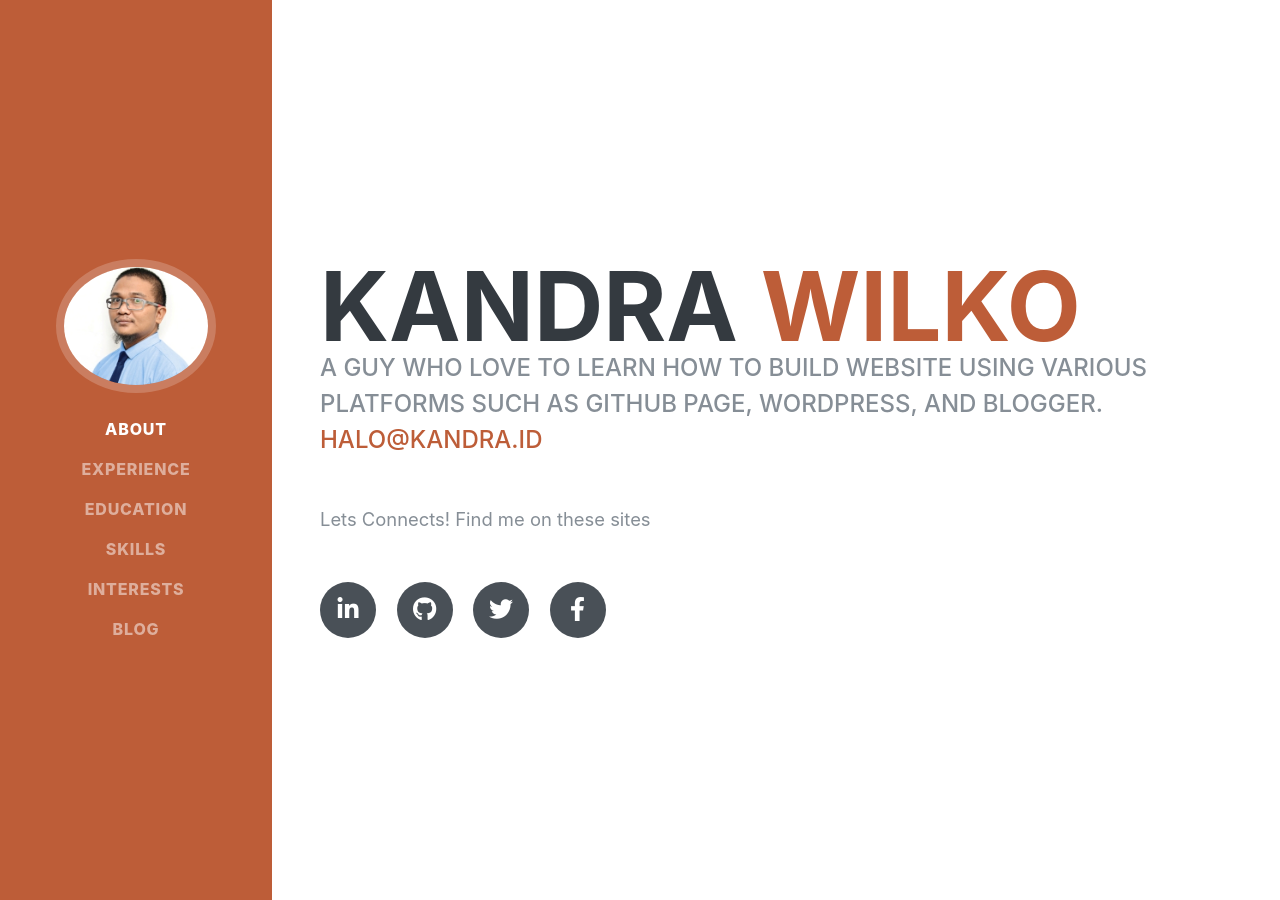
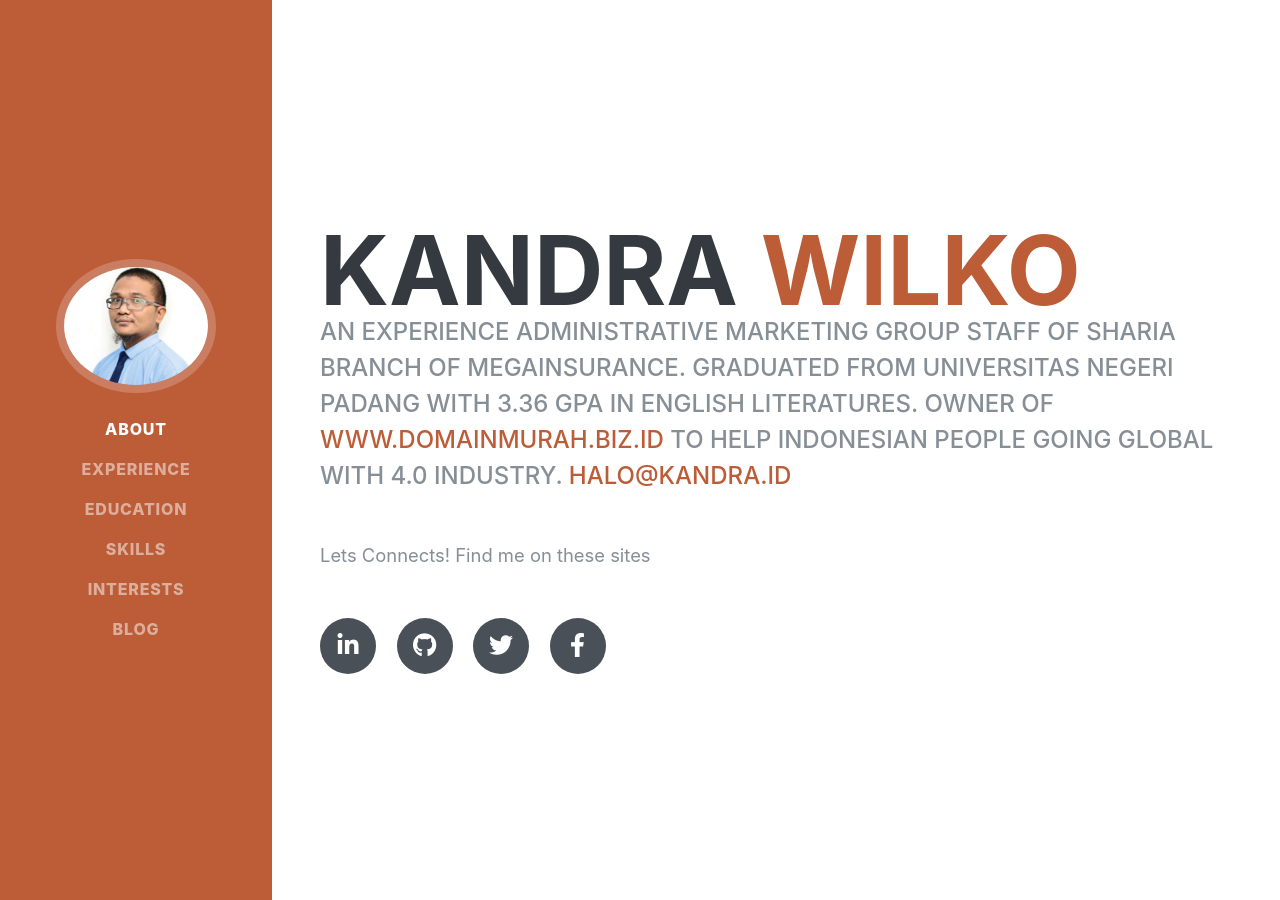
Before and after one commit to kandra-id/kandra-id.github-io, a Jekyll site: the page built from index.html, in a window 1280 px wide and 900 px high. Built offline with Jekyll 4.4.1, drawn with Linux system fonts in a browser that asks for light colours; some web fonts are replaced.

Commit message:
Update default.html

```diff
--- a/_layouts/default.html
+++ b/_layouts/default.html
@@ -12,7 +12,7 @@
         <h1 class="mb-0">Kandra
           <span class="text-primary">Wilko</span>
         </h1>
-        <div class="subheading mb-5">A guy who love to learn how to build website using various platforms such as Github Page, Wordpress, and Blogger.
+        <div class="subheading mb-5">An experience administrative marketing group staff of Sharia Branch of Megainsurance. Graduated from Universitas Negeri Padang with 3.36 GPA in English Literatures. Owner of <a href="https://domainmurah.biz.id" alt="Indonesia Domain Name Registrar">www.domainmurah.biz.id</a> to help Indonesian people going global with 4.0 industry.
           <a href="mailto:{{ site.email | encode_email }}">halo@kandra.id</a>
         </div>
         <p class="lead mb-5">Lets Connects! Find me on these sites</p>
```
